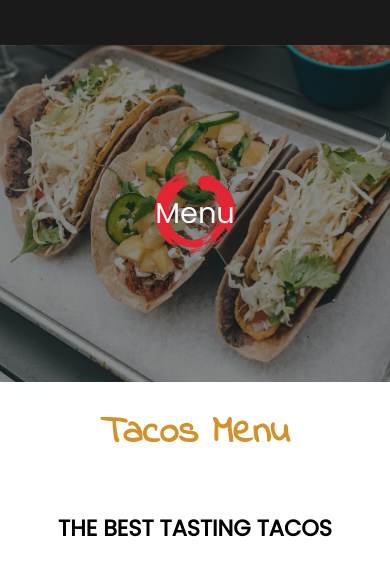
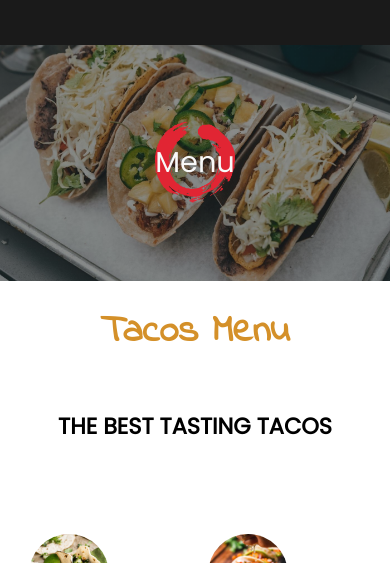
Before and after one commit to armandoroman1016/tacos_site, a website: page menu.html in a window 390 px wide. Shown: the part 205-768 px from the top of the page. Drawn offline with Linux system fonts and the light colour scheme.

Commit message:
banners updated

```diff
--- a/css/components/header.css
+++ b/css/components/header.css
@@ -59,12 +59,20 @@
 .contact_banner{
     background: linear-gradient( rgba(26, 26, 26, .5), rgba(26, 26, 26, .5)), url('../../assets/tacos_sampler.jpg');
 }
+
 .menu_banner, .contact_banner{
     height: 40vh;
     background-position: center ;
     background-size: cover;
 }
 
+@media screen and (max-width: 1096px){
+    .menu_banner, .contact_banner{
+        height: 28vh;
+    }
+}
+
+
 .menu_banner p, .contact_banner p{
     transform: translateY(0);
 }
```
